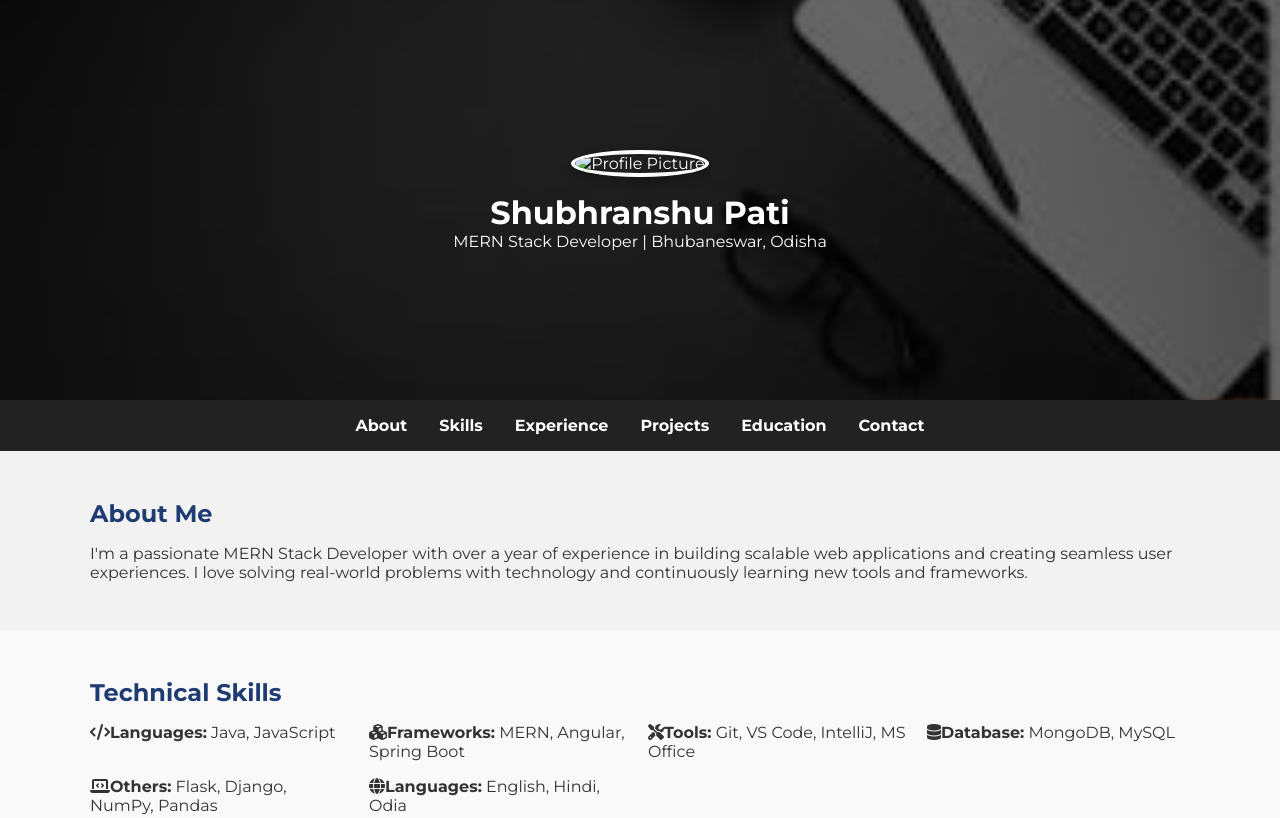
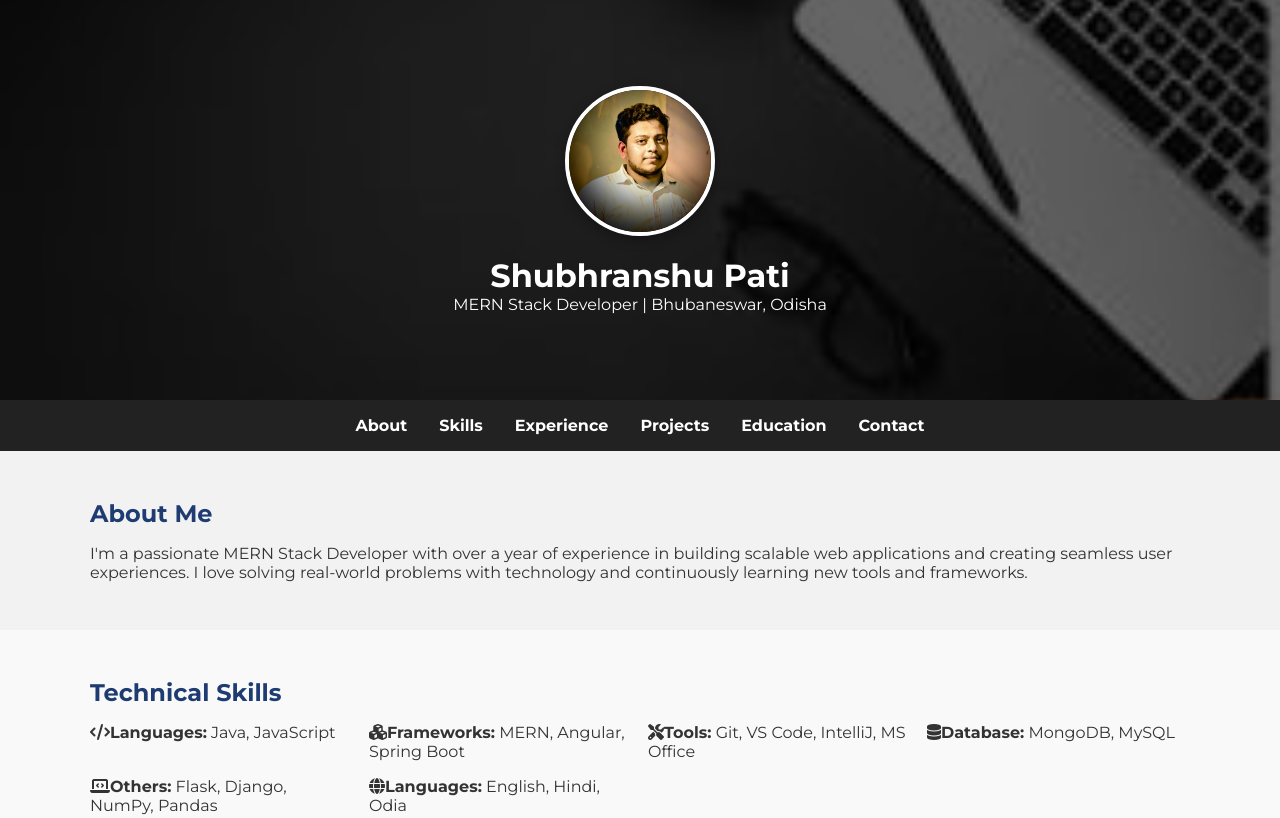
Before and after one commit to Shubhranshu9/portfollio, a plain HTML site: page index.html in a window 1280 px wide. Shown: the top 818 px of the page. Drawn offline with Linux system fonts and the light colour scheme; a script that the page names is missing.

Commit message:
Update index.html

```diff
--- a/index.html
+++ b/index.html
@@ -15,7 +15,7 @@
   <header class="hero-section">
     <div class="overlay"></div>
     <div class="hero-content">
-      <img src="images/shubh.jpg" alt="Profile Picture" class="profile-img" />
+      <img src="shubh.jpg" alt="Profile Picture" class="profile-img" />
       <h1>Shubhranshu Pati</h1>
       <p>MERN Stack Developer | Bhubaneswar, Odisha</p>
     </div>
```
